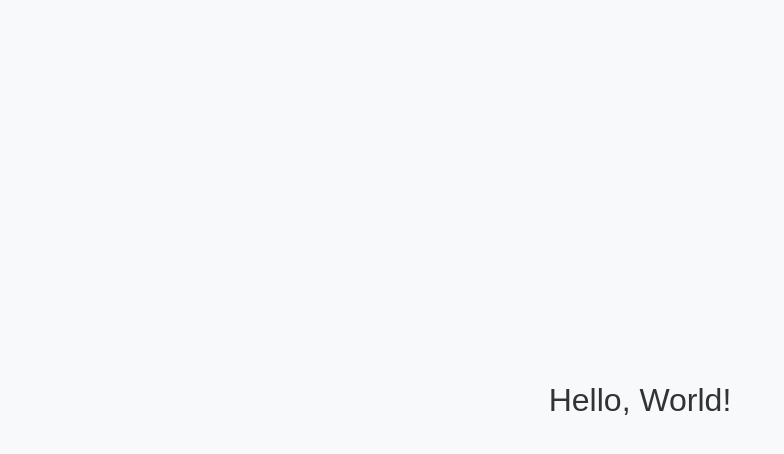
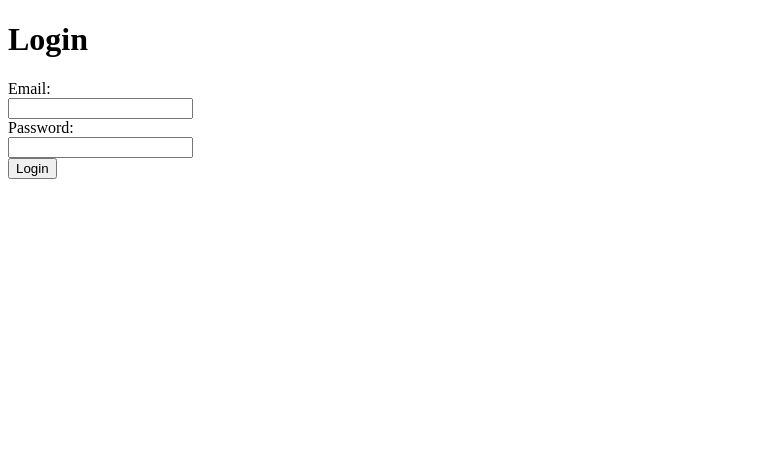
Before and after one commit to zairdt/goProjekte, a plain HTML site: page index.html in a window 1280 px wide. Shown: the whole page, without its empty margins (0-784 px from the left). Drawn offline with Linux system fonts and the light colour scheme.

Commit message:
Update index.html

```diff
--- a/index.html
+++ b/index.html
@@ -1,22 +1,48 @@
 <!DOCTYPE html>
 <html>
   <head>
-    <title>Hello, World!</title>
-    <style>
-      body {
-        display: flex;
-        justify-content: center;
-        align-items: center;
-        height: 100vh;
-        margin: 0;
-        background-color: #f8f9fa;
-        color: #333;
-        font-family: "Arial", sans-serif;
-        font-size: 2em;
+    <script src="https://www.gstatic.com/firebasejs/8.10.0/firebase-app.js"></script>
+    <script src="https://www.gstatic.com/firebasejs/8.10.0/firebase-auth.js"></script>
+    <script>
+      // TODO: Replace the following with your app's Firebase project configuration
+      var firebaseConfig = {
+        apiKey: "AIzaSyCXhQH_7fMjR37wINfNL3nBQTFU5knJju4",
+        authDomain: "goprojekte-84f65.firebaseapp.com",
+        projectId: "goprojekte-84f65",
+        storageBucket: "goprojekte-84f65.appspot.com",
+        messagingSenderId: "1086384011672",
+        appId: "1:1086384011672:web:7bd60adc1eeee3217a53ed",
+        measurementId: "G-T6QDX5L1XQ"
+      };
+      // Initialize Firebase
+      firebase.initializeApp(firebaseConfig);
+
+      function login() {
+        var email = document.getElementById("email").value;
+        var password = document.getElementById("password").value;
+
+        firebase.auth().signInWithEmailAndPassword(email, password)
+          .then((user) => {
+            // Signed in
+            console.log("User signed in: ", user);
+            // ...
+          })
+          .catch((error) => {
+            var errorCode = error.code;
+            var errorMessage = error.message;
+            console.log("Error: ", errorCode, errorMessage);
+          });
       }
-    </style>
+    </script>
   </head>
   <body>
-    <div>Hello, World!</div>
+    <h1>Login</h1>
+    <form>
+      <label for="email">Email:</label><br>
+      <input type="email" id="email" name="email"><br>
+      <label for="password">Password:</label><br>
+      <input type="password" id="password" name="password"><br>
+      <input type="button" value="Login" onclick="login()">
+    </form>
   </body>
 </html>
```
